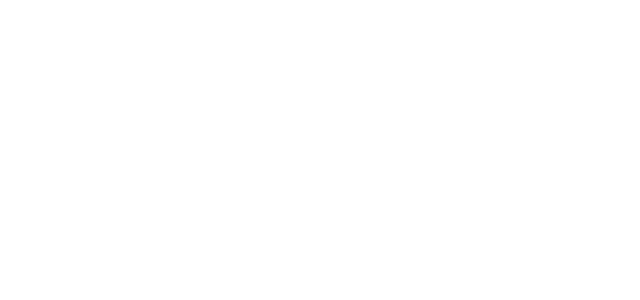
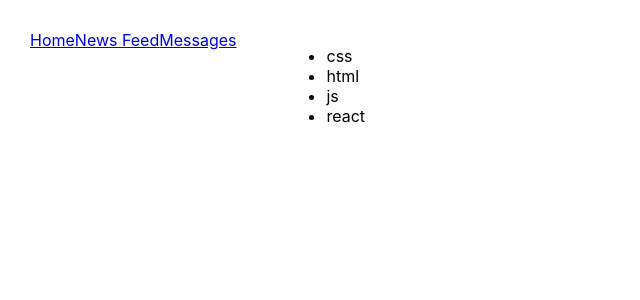
Before and after one commit to Santerakis/social, a React (Create React App) app: page / in a window 1280 px wide. Shown: the top 300 px of the page, without its empty margins (0-640 px from the left). Built offline with nearby package versions, Linux system fonts and the light colour scheme.

Commit message:
9_lesson

```diff
--- a/src/App.tsx
+++ b/src/App.tsx
@@ -1,10 +1,13 @@
 import React from 'react';
 import './App.css';
+import Header from "./Header";
+import Technologies from "./Technologies";
 
 function App() {
     return (
         <div className="App">
-
+            <Header/>
+            <Technologies/>
         </div>
     );
 }
--- /dev/null
+++ b/src/Header.tsx
@@ -0,0 +1,13 @@
+import React from 'react';
+
+const Header = () => {
+    return (
+        <div>
+            <a href={'#'}>Home</a>
+            <a href={'#'}>News Feed</a>
+            <a href={'#'}>Messages</a>
+        </div>
+    );
+};
+
+export default Header;
--- /dev/null
+++ b/src/Technologies.tsx
@@ -0,0 +1,16 @@
+import React from 'react';
+
+const Technologies = () => {
+    return (
+        <div>
+            <ul>
+                <li>css</li>
+                <li>html</li>
+                <li>js</li>
+                <li>react</li>
+            </ul>
+        </div>
+    );
+};
+
+export default Technologies;
```
